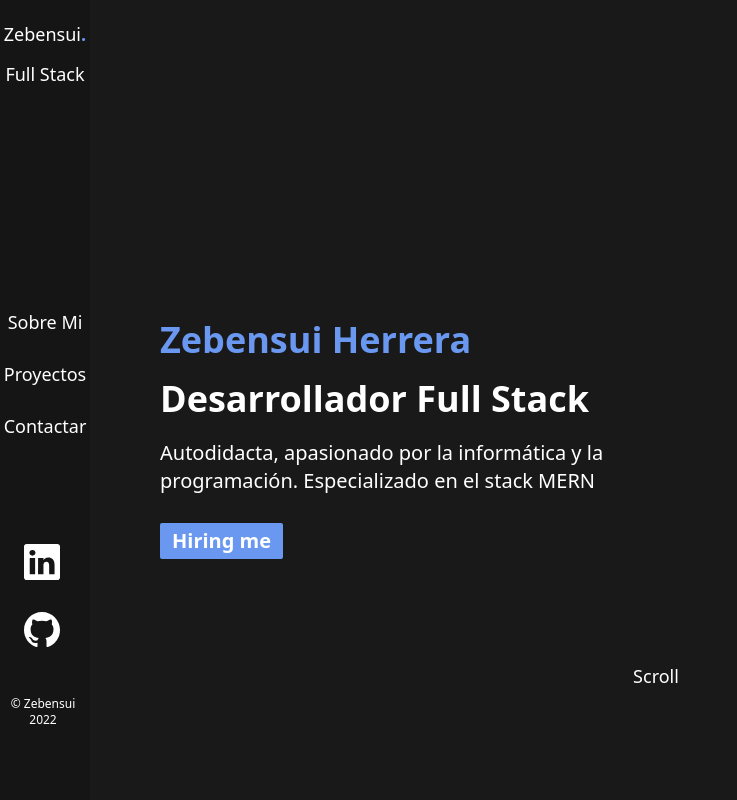
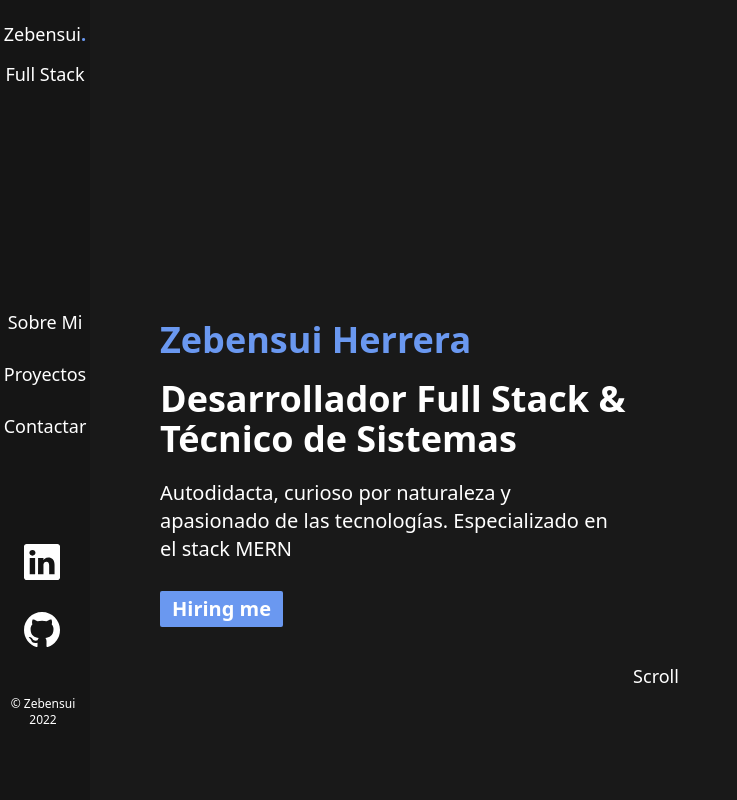
Before and after one commit to yusnebez/portfolio-React, a React (Vite) app: page / in a window 1280 px wide. Shown: the top 800 px of the page, without its empty margins (0-737 px from the left). Built offline with nearby package versions, Linux system fonts and the light colour scheme; the HTML template or start-up script is replaced by a standard one.

Commit message:
nuevo texto

```diff
--- a/src/component/Presentation.jsx
+++ b/src/component/Presentation.jsx
@@ -17,13 +17,12 @@ export const Presentation = () => {
             <div className='mt-24 ml-4 text-2xl font-bold text-white lg:mt-30 md:mt-24 lg:text-4xl md:ml-32 lg:ml-40'
                 >
                 <div data-aos-duration="2000" data-aos="fade-right">
-                    <p>Desarrollador Full Stack</p>
+                    <p>Desarrollador Full Stack & Técnico de Sistemas</p>
                 </div>
                 <div data-aos-duration='2000' data-aos="fade-up">
                     <p className='pt-5 mb-2 mr-8 text-xl font-light text-white'>
-                        Autodidacta, apasionado por la
-                        informática y la programación. Especializado en el
-                        stack MERN
+                        Autodidacta, curioso por naturaleza y apasionado de las tecnologías.
+                        Especializado en el stack MERN
                     </p>
 
                     <form action='mailto:yusnebez@gmail.com'>
```
